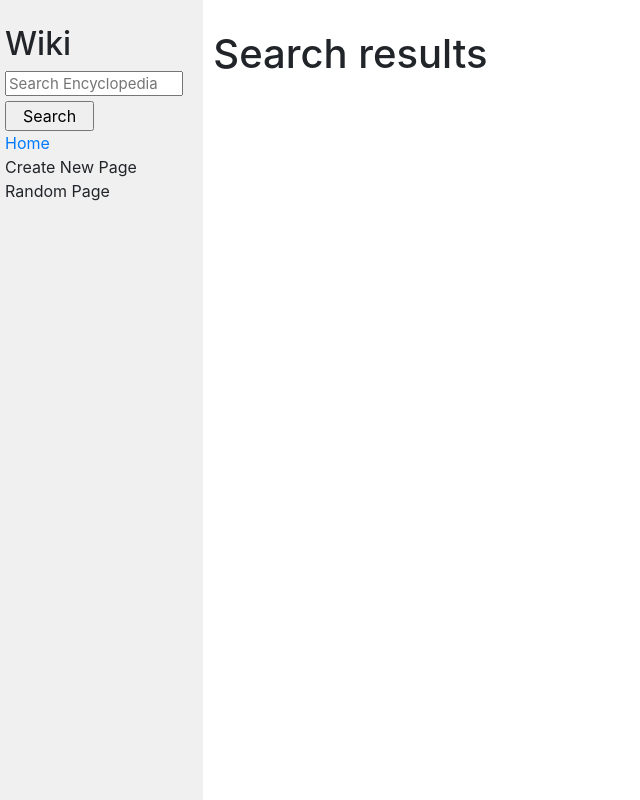
After one commit to yusuf7sui/cs50-wiki, a Django app: template encyclopedia/templates/encyclopedia/search-results.html in a window 1280 px wide. The commit adds this page. Shown: the whole page, without its empty margins (0-640 px from the left). Run offline with Django 3.2, Linux system fonts and the light colour scheme; the template is opened without the code that fills it, so the values that code supplies are empty; some libraries are stand-ins or nearby versions.

Commit message:
Implement search feature.
Adjusted search function to send queries properly.
Added search page which displays all entries containing it as a substring.
Redirect to an entry page if query matches an entry.

```diff
--- a/encyclopedia/static/encyclopedia/styles.css
+++ b/encyclopedia/static/encyclopedia/styles.css
@@ -27,6 +27,11 @@ textarea {
     line-height: 15px;
 }
 
+.search-button {
+    width: 50%;
+    margin-top: 5px;
+}
+
 .sidebar {
     background-color: #f0f0f0;
     height: 100vh;
--- a/encyclopedia/templates/encyclopedia/layout.html
+++ b/encyclopedia/templates/encyclopedia/layout.html
@@ -12,8 +12,9 @@
         <div class="row">
             <div class="sidebar col-lg-2 col-md-3">
                 <h2>Wiki</h2>
-                <form>
+                <form action="{% url 'search' %}">
                     <input class="search" type="text" name="q" placeholder="Search Encyclopedia">
+                    <input class="search-button" type="submit" value="Search">
                 </form>
                 <div>
                     <a href="{% url 'index' %}">Home</a>
@@ -32,6 +33,5 @@
                 {% endblock %}
             </div>
         </div>
-
     </body>
 </html>
--- /dev/null
+++ b/encyclopedia/templates/encyclopedia/search-results.html
@@ -0,0 +1,14 @@
+{% extends "encyclopedia/layout.html" %}
+
+{% block title %}
+    Search results
+{% endblock %}
+
+{% block body%}
+    <h1>Search results</h1>
+        <ul>
+            {% for entry in results %}
+                <li><a href="{% url 'entry' entry %}">{{ entry }}</a></li>
+            {% endfor %}
+        </ul>
+{% endblock %}
--- a/encyclopedia/urls.py
+++ b/encyclopedia/urls.py
@@ -4,5 +4,6 @@ from . import views
 
 urlpatterns = [
     path("", views.index, name="index"),
+    path("search", views.search, name="search"),
     path("<str:entry>", views.entry, name="entry")
 ]
```
Also changed, not shown: encyclopedia/views.py (+12 -0 lines).
